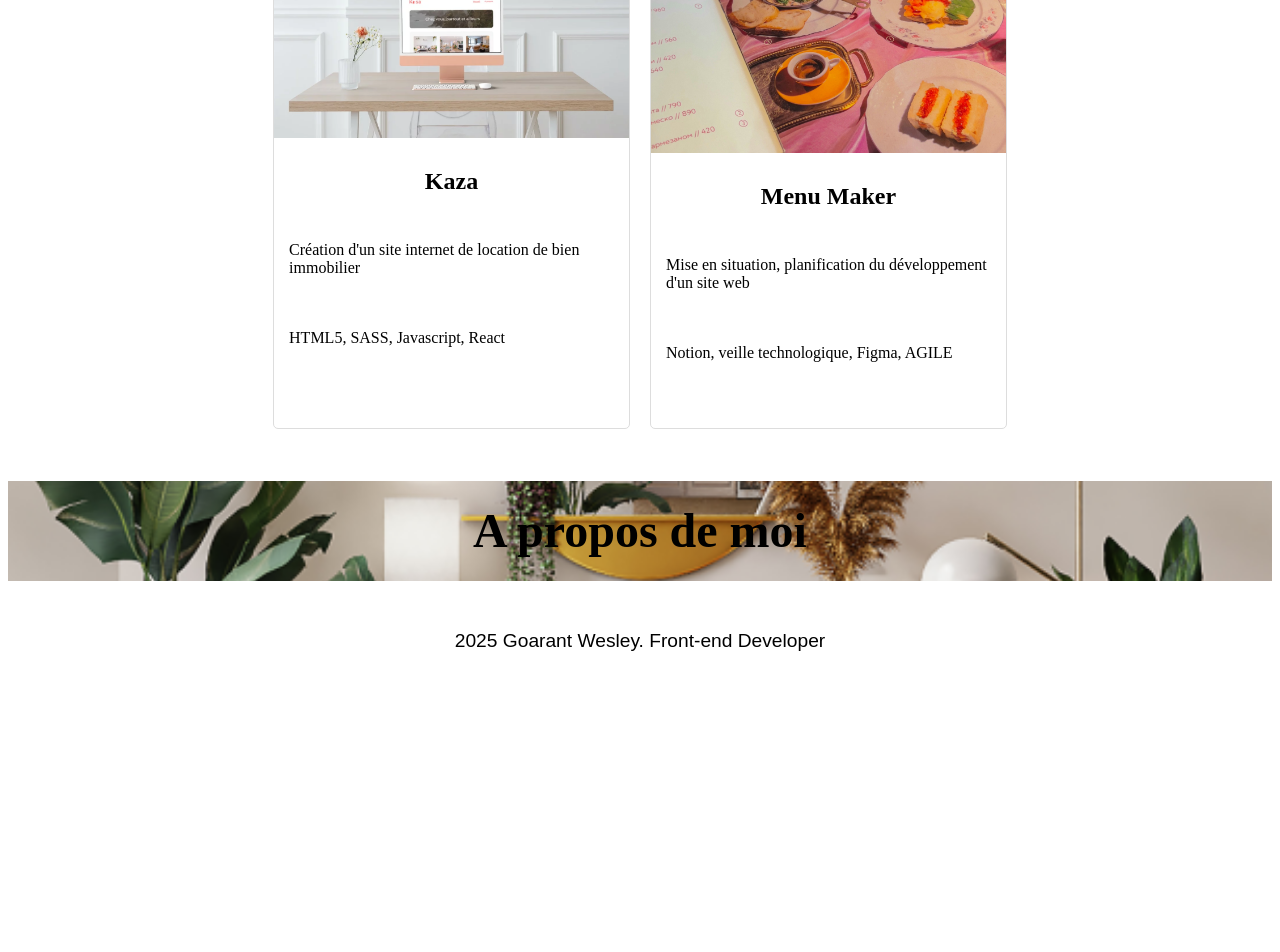
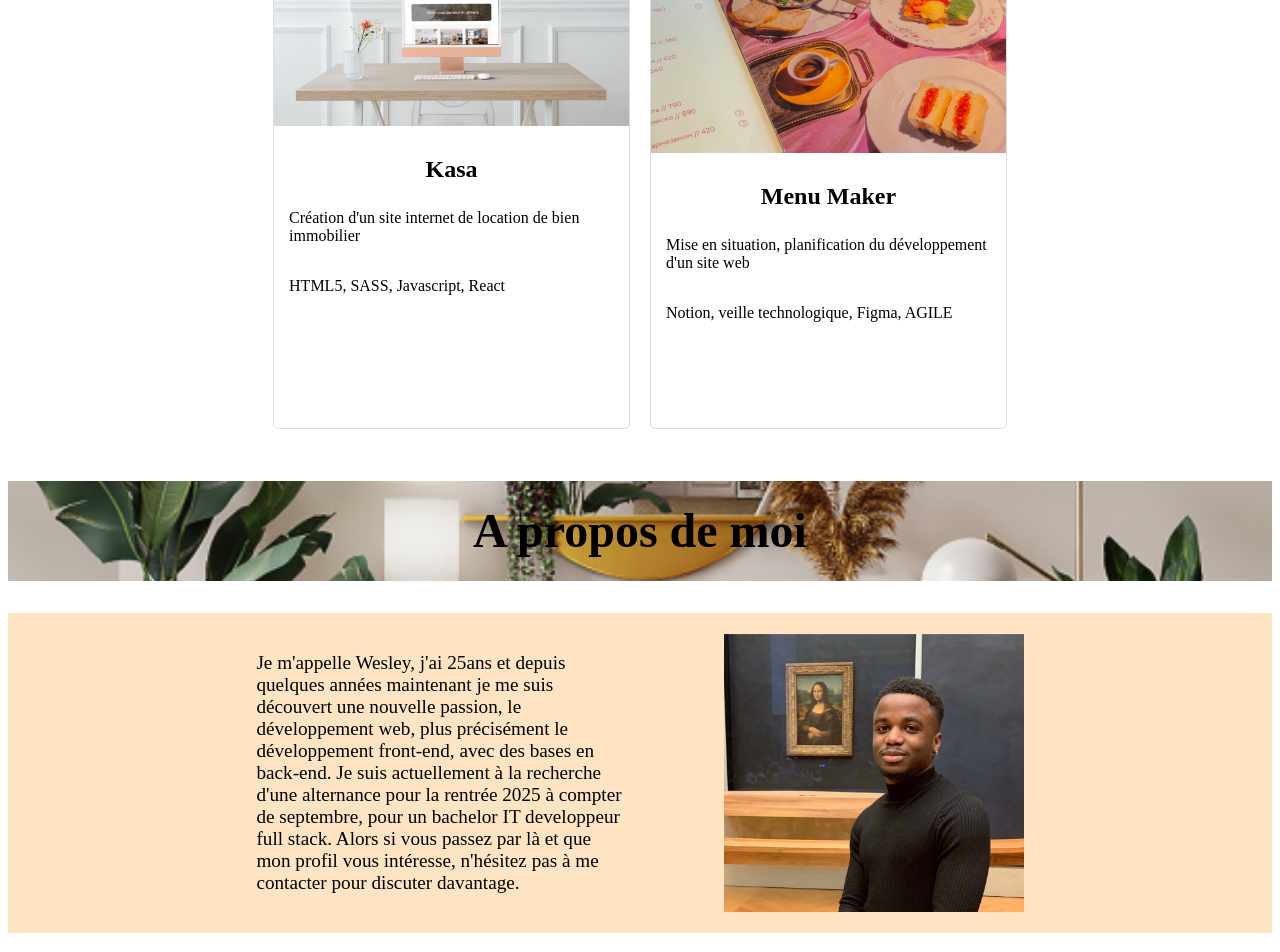
Before and after one commit to Wesleydu29/mon-portfolio, a Vue app: page / in a window 1280 px wide. Shown: the part 1600-2552 px from the top of the page. Before the commit the page ends 2309 px from the top, so only its background shows below. Built offline with nearby package versions, Linux system fonts and the light colour scheme.

Commit message:
amélioration du composant projets, avec ajout de lien sur les cartes. Ajout de la section 'introducing' ect..

```diff
--- a/src/Pages/Home.vue
+++ b/src/Pages/Home.vue
@@ -2,6 +2,8 @@
     <Banner content="Mes projets"/>
     <Projets/>
     <Banner content="A propos de moi"/>
+    <Introducing/>
+
 
 </template>
 
@@ -9,6 +11,7 @@
 
 import Projets from '@/components/Projets.vue';
 import Banner from '@/components/Banner.vue';
+import Introducing from '@/components/Introducing.vue';
 
 </script>
 
--- a/src/components/Introducing.vue
+++ b/src/components/Introducing.vue
@@ -1,5 +1,12 @@
 <template>
-    <div>
+    <div class="container">
+        <div class="introducing">
+            <p>Je m'appelle Wesley, j'ai 25ans et depuis quelques années maintenant je me suis découvert une nouvelle passion, le développement web, plus précisément le développement front-end, avec des bases en back-end.
+                Je suis actuellement à la recherche d'une alternance pour la rentrée 2025 à compter de septembre, pour un bachelor IT developpeur full stack.
+                Alors si vous passez par là et que mon profil vous intéresse, n'hésitez pas à me contacter pour discuter davantage.
+            </p>
+            <img src="/images/profil.jpg" alt="portrait Wesley Goarant">
+        </div>
 
     </div>
 
@@ -10,5 +17,29 @@
 </script>
 
 <style scoped>
+.container {
+    margin-top: 2rem;
+    background-color: bisque;
+    padding: 20px;
+}
+.introducing {
+    width: 100%;
+    display: flex;
+    justify-content: center;
+    align-items: center;
+    gap: 100px;
+}
+.introducing p {
+    width: 30%;
+    font-size: 1.2rem;
+}
+.introducing img {
+    width: 300px;
+    height: auto;
+}
+.left,
+.right {
+    flex-basis: 50%;
+}
 
 </style>
--- a/src/components/Projets.vue
+++ b/src/components/Projets.vue
@@ -3,12 +3,14 @@
         <div class="container-card">
             <ul>
                 <li v-for="projet in projets" :key="projet.title" class="card">
+                    <a :href="projet.link " target="_blank" class="card-link">
                     <img :src="projet.imageUrl" :alt="projet.title">
-                    <div class="infos-card">
+                    <div class="card-content">
                         <h2>{{ projet.title }}</h2>
                         <p>{{ projet.description }}</p>
                         <p>{{ projet.outils }}</p>
                     </div>
+                    </a>
                 </li>
             </ul>
         </div>
@@ -31,37 +33,43 @@ const projets = ref([{
     imageUrl:'/images/femme_souriante.webp',
     title: "Claude Henry, hypnothérapeute",
     description:"Création d'un site internet pour le compte d'un hypnothérapeute",
-    outils:"Javascript, React, MongoDB, Nodejs et Express"
+    outils:"Javascript, React, MongoDB, Nodejs et Express",
+    link:"https://github.com/Wesleydu29/Claude_Henry"
 
 },{
     imageUrl:'/images/appartement-paris-v.png',
     title: "Sophie Bluel",
     description:"Conception d'un site internet pour le compte d'une architecte",
-    outils:"HTML5, CSS3, Javascript"
+    outils:"HTML5, CSS3, Javascript",
+    link:"https://github.com/Wesleydu29/Projet-3"
 
 }, {
     imageUrl:'/images/booki.jpg',
     title: "Booki",
     description:"Conception d'un site internet de réservation de vacance",
-    outils:"HTML5, CSS3"
+    outils:"HTML5, CSS3",
+    link:"https://github.com/Wesleydu29/projet2"
 
 }, {
     imageUrl:'/images/nina_carducci.webp',
     title: "Nina Carducci",
     description:"Refonte d'un site internet pour le compte d'une photographe",
-    outils:"HTML5, CSS3, Wave, SEO"
+    outils:"HTML5, CSS3, Wave, SEO",
+    link:"https://github.com/Wesleydu29/projet-4"
 
 }, {
     imageUrl:'/images/m_v_g.jpg',
     title: "Mon vieux grimoire",
     description:"Mise en place d'un Back-end pour une application de location de livre",
-    outils:"HTML5, CSS3, Javascript, Nodejs, Express, MongoDB"
+    outils:"HTML5, CSS3, Javascript, Nodejs, Express, MongoDB",
+    link:"https://github.com/Wesleydu29/P6_mon_vieux_grimoire"
 
 }, {
     imageUrl:'/images/kasa.webp',
-    title: "Kaza",
+    title: "Kasa",
     description:"Création d'un site internet de location de bien immobilier",
-    outils:"HTML5, SASS, Javascript, React"
+    outils:"HTML5, SASS, Javascript, React",
+    link:"https://github.com/Wesleydu29/P5-Kasa"
 
 }, {
     imageUrl:'/images/menu-maker.jpg',
@@ -113,13 +121,18 @@ const projets = ref([{
 .card:hover {
     transform: scale(1.05);
 }
-.card .infos-card {
+.card-link,
+.card-content {
     display: flex;
     flex-direction: column;
-    height: 50%;
-    gap: 20px;
+    height: 100%;
+    text-decoration: none;
+    color: #000;
+}
+.card-content {
     padding: 15px;
 }
+
 
 .card img {
   width: 100%;
@@ -132,6 +145,4 @@ const projets = ref([{
   margin: 15px 0 10px 0;
 }
 
-
-
 </style>
```
Also changed, not shown: public/images/profil.jpg (added).
